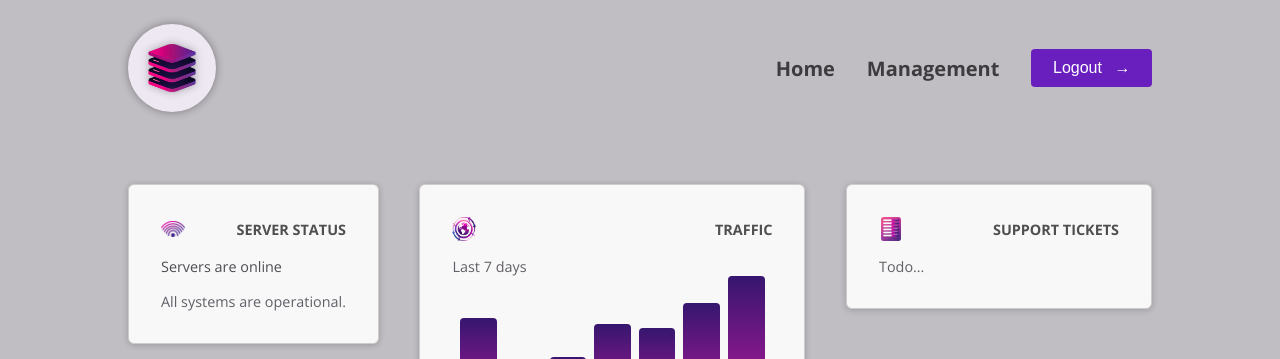
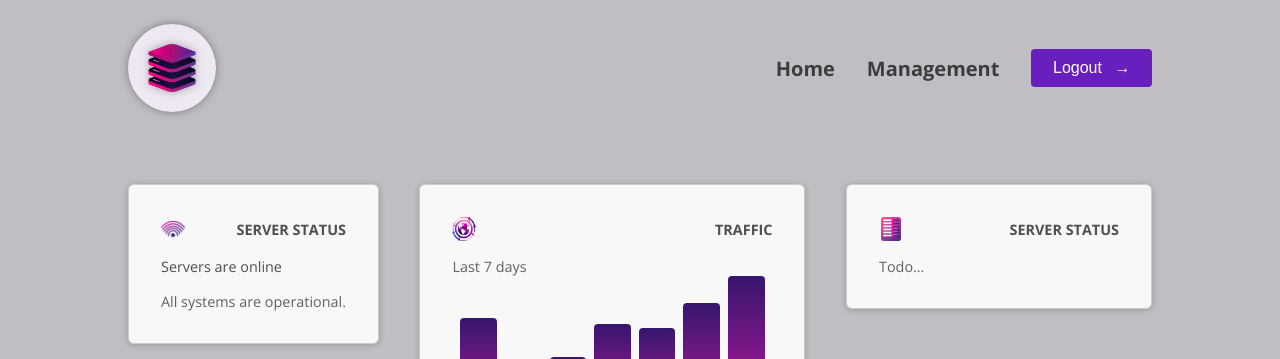
Before and after one commit to khaled-mohamed-ali/second-angular-training-project, an Angular app: page / in a window 1280 px wide. Shown: the top 359 px of the page. Built offline with nearby package versions, Linux system fonts and the light colour scheme.

Commit message:
add dashboard-item component and make in reuseble

```diff
--- a/src/app/app.component.html
+++ b/src/app/app.component.html
@@ -1,14 +1,14 @@
 <app-header />
 <main>
   <div id="dashboard">
-    <div class="dashboard-item">
-      <server-status/>
-    </div>
-    <div class="dashboard-item">
-      <traffic/>
-    </div>
-    <div class="dashboard-item">
+    <dashboard-item [image]="{src : 'status.png', alt: 'status alt'}" title="server status">
+      <server-status />
+    </dashboard-item>
+    <dashboard-item [image]="{src : 'globe.png', alt: 'status alt'}" title="traffic">
+      <traffic />
+    </dashboard-item>
+    <dashboard-item [image]="{src : 'list.png', alt: 'status alt'}" title="server status">
       <support-tickets />
-    </div>
+    </dashboard-item>
   </div>
 </main>
--- a/src/app/app.component.ts
+++ b/src/app/app.component.ts
@@ -3,12 +3,13 @@
 import { ServerStatusComponent } from "./dashboard/server-status/server-status.component";
 import { TrafficComponent } from "./dashboard/traffic/traffic.component";
 import { SupportTicketsComponent } from "./dashboard/support-tickets/support-tickets.component";
+import { DashboardItemComponent } from "./dashboard/dashboard-item/dashboard-item.component";
 
 @Component({
   selector: 'app-root',
   standalone: true,
   templateUrl: './app.component.html',
-  imports: [HeaderComponent, ServerStatusComponent, TrafficComponent, SupportTicketsComponent],
+  imports: [HeaderComponent, ServerStatusComponent, TrafficComponent, SupportTicketsComponent, DashboardItemComponent],
 })
 export class AppComponent {
 
--- /dev/null
+++ b/src/app/dashboard/dashboard-item/dashboard-item.component.html
@@ -0,0 +1,9 @@
+<div class="dashboard-item">
+    <article>
+        <header>
+            <img [src]="image().src" alt="image.alt" />
+            <h2>{{title()}}</h2>
+        </header>
+        <ng-content></ng-content>
+    </article>
+</div>
--- /dev/null
+++ b/src/app/dashboard/dashboard-item/dashboard-item.component.ts
@@ -0,0 +1,18 @@
+import { Component, input, Input } from '@angular/core';
+
+@Component({
+  selector: 'dashboard-item',
+  standalone: true,
+  imports: [],
+  templateUrl: './dashboard-item.component.html',
+  styleUrl: './dashboard-item.component.css'
+})
+export class DashboardItemComponent {
+
+  // @Input({required: true}) image!:{src: string, alt: string};
+  // @Input({required: true}) title!: string;
+
+  image = input.required<{src: string, alt: string}>()
+  title = input.required<string>()
+
+}
--- a/src/app/dashboard/server-status/server-status.component.html
+++ b/src/app/dashboard/server-status/server-status.component.html
@@ -1,8 +1,4 @@
-    <article>
-      <header>
-        <img src="status.png" alt="A signal symbol" />
-        <h2>Server Status</h2>
-      </header>
+
       <div>
         @if (currentStatus === 'online') {
           <p>Servers are online</p>
@@ -15,4 +11,3 @@
           <p>Fetching server status failed.</p>
         }
       </div>
-    </article>
--- a/src/app/dashboard/support-tickets/support-tickets.component.html
+++ b/src/app/dashboard/support-tickets/support-tickets.component.html
@@ -1,9 +1,4 @@
-<article>
-    <header>
-      <img src="list.png" alt="A list of items" />
-      <h2>Support Tickets</h2>
-    </header>
+
     <div id="status">
       <p>Todo...</p>
     </div>
-  </article>
--- a/src/app/dashboard/traffic/traffic.component.html
+++ b/src/app/dashboard/traffic/traffic.component.html
@@ -1,8 +1,4 @@
-<article>
-    <header>
-        <img src="globe.png" alt="A globe" />
-        <h2>Traffic</h2>
-    </header>
+
     <div id="traffic">
         <p>Last 7 days</p>
 
@@ -12,4 +8,3 @@
             }
         </div>
     </div>
-</article>
```
Also changed, not shown: src/app/dashboard/dashboard-item/dashboard-item.component.css (added), 1 other file (tests, documents, lock files or other folders).
